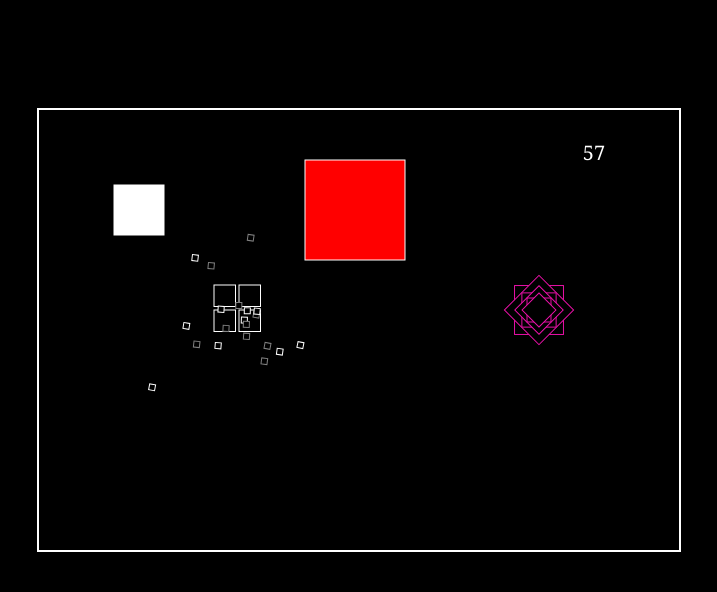
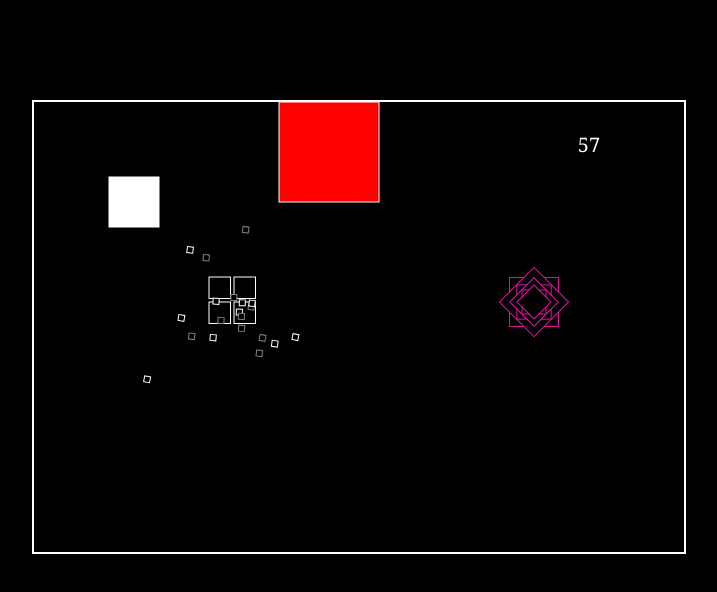
Before and after one commit to waramsey/IntroToGameDev, a plain HTML site: page GameEngine/index.html in a window 1280 px wide. Both pictures are taken after a click on the button "PLAY". Shown: the whole page, without its empty margins (281-998 px from the left). Drawn offline with Linux system fonts and the light colour scheme.

Commit message:
Messin with Boss

```diff
--- a/GameEngine/BossBehavior.js
+++ b/GameEngine/BossBehavior.js
@@ -14,19 +14,13 @@ class BossBehavior {
         // would prefer to initialize this in start()
         if (this.gameObject.velocityX == 0)
         {
-            this.gameObject.velocityX = 1;
+            this.gameObject.velocityX = 5;
         }
 
-        if (this.gameObject.x >= this.gameObject.originPointX + 50 || this.gameObject.x <= this.gameObject.originPointX - 50)
+        if (this.gameObject.x >= this.gameObject.originPointX + 100 || this.gameObject.x <= this.gameObject.originPointX - 100)
         {
             this.gameObject.velocityX *= -1;
         }
-
-        // what kind of behaviors to give him?
-        // bump forward if player is in front of him?
-        // orbiting circles that shoot at player and return?
-        // breath attack?
-        // slash attack?
     }
 }
 
--- a/GameEngine/game.js
+++ b/GameEngine/game.js
@@ -18,7 +18,7 @@ let screen = document.getElementById('screen');
 let canv, ctx;
 
 document.getElementById('play').onclick = function startGame() {
-    screen.innerHTML = "<canvas id='canv' width='640px' height='440px'></canvas>"
+    screen.innerHTML = "<canvas id='canv' width='650px' height='450px'></canvas>"
     canv = document.querySelector("#canv");
     ctx = canv.getContext('2d');
     setInterval(gameLoop, 33);
@@ -36,7 +36,7 @@ document.getElementById('play').onclick = function startGame() {
         tile.addComponent(new TileComponent("black","white"))
         tile.addComponent(new EmitParticles("black",6,gameScene))
 
-        let BossGameObject = new GameObject(300,100);
+        let BossGameObject = new GameObject(275,50);
         gameScene.gameObjects.push(BossGameObject);
         BossGameObject.addComponent(new RectangleComponent(100, 100, "red", "white"));
         BossGameObject.addComponent(new BossBehavior());
@@ -45,7 +45,7 @@ document.getElementById('play').onclick = function startGame() {
 
         let PlayerGameObject = new GameObject(100,100);
         gameScene.gameObjects.push(PlayerGameObject);
-        PlayerGameObject.addComponent(new RectangleComponent(50, 50, "white", "white"));
+        PlayerGameObject.addComponent(new RectangleComponent(50, 50, "rgba(255, 255, 255)", "white"));
         PlayerGameObject.addComponent(new PlayerBehavior());
 
         let textTimer = new GameObject(555,50);
--- a/GameEngine/index.html
+++ b/GameEngine/index.html
@@ -3,6 +3,14 @@
 
 <head>
     <link rel="stylesheet" href="styles.css" type="text/css"/>
+    <style>
+        html, body {
+            margin:0;
+            padding:0;
+            height: 100%;
+            width: 100%;
+        }
+    </style>
 </head>
 
 <body style="background-color: black;">
```
